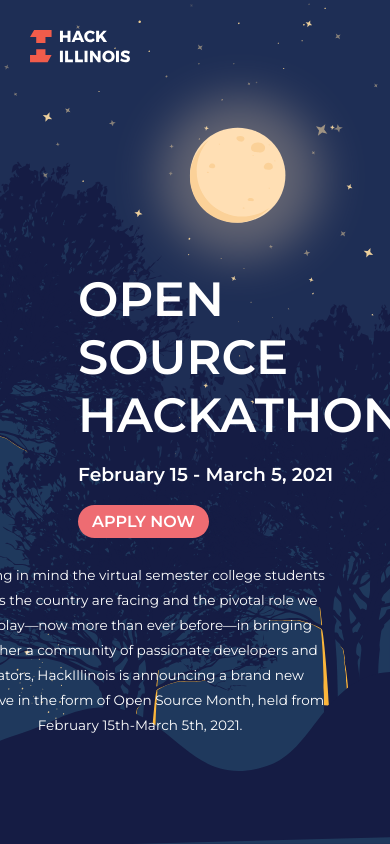
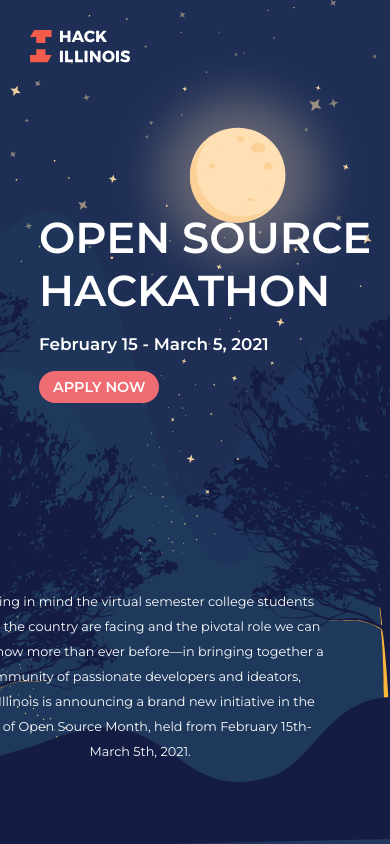
Before and after one commit to HackIllinois/os-fellowship-site, a React (Create React App) app: page / in a window 390 px wide. Built offline with nearby package versions, Linux system fonts and the light colour scheme.

Commit message:
Add support for tablet screen sizes

```diff
--- a/src/pages/Home/Hero/styles.module.scss
+++ b/src/pages/Home/Hero/styles.module.scss
@@ -6,17 +6,15 @@
 
   overflow: hidden;
 
-  // @media screen and (max-width: 1200px) {
-  //   min-height: 100px;
-  // }
+  @media screen and (max-width: 1200px) {
+    min-height: 800px;
+  }
 
   .logo {
     position: absolute;
     top: 30px;
     left: 30px;
 
-    // height: 8%;
-    // width: 10%;
     width: 100px;
   }
 
@@ -37,35 +35,31 @@
   }
 
   .topStars {
-    height: 40vh;
-    // height: 50vh;
+    height: 35%;
 
-    // background-size: cover;
-    // background-size: contain;
-    background-size: auto 120%;
+    background-size: auto 150%;
     background-position: right;
   }
 
   .centerStars {
     position: absolute;
+    bottom: 5%;
     left: 50%;
     transform: translateX(-58%);
-    // top: 40vh;
-    bottom: 5vh;
 
-    // height: 100vh;
-    height: 85vh;
-    // background-size: contain;
-    // background-repeat: no-repeat;
-    // background-position: center;
+    height: 90%;
+
+    @media screen and (max-width: 1200px) {
+      transform: translateX(-62%);
+    }
   }
 
   .moon {
     position: absolute;
     right: 6vw;
-    top: 6vh;
+    top: 6%;
 
-    height: 30vh
+    height: 30%
   }
 
   .leftTrees {
@@ -73,7 +67,15 @@
     left: 0;
     bottom: 7%;
 
-    height: 85vh;
+    height: 85%;
+
+    @media screen and (max-width: 1000px) {
+      left: -60px;
+    }
+
+    @media screen and (max-width: 900px) {
+      left: -160px;
+    }
   }
 
   .rightTrees {
@@ -81,7 +83,15 @@
     right: 0;
     bottom: 14%;
 
-    height: 50vh;
+    height: 50%;
+
+    @media screen and (max-width: 1200px) {
+      right: -40px;
+    }
+
+    @media screen and (max-width: 900px) {
+      right: -60px;
+    }
   }
 
   .bottomLandscape {
@@ -90,26 +100,41 @@
     left: 0;
 
     width: 100%;
-    height: 21vh;
+    height: 21%;
+
+    @media screen and (max-width: 1200px) {
+      height: 18%;
+    }
+
   }
 
   .header {
     color: white;
+
     position: absolute;
-    // left: 280px;
-    // top: 250px;
     left: 20%;
-    top: 32%;
+    top: 28%;
 
-    @media screen and (min-height: 900px) {
+    @media screen and (max-width: 1200px) {
+      top: 25%;
+      font-size: .9em
+    }
+
+    @media screen and (max-width: 1000px) {
+      left: 15%;
+    }
+
+    @media screen and (max-width: 900px) {
+      left: 10%;
+    }
+
+    @media screen and (min-height: 900px) and (min-width: 1200px) {
       left: 23%;
-      top: 35;
     }
 
     h1 {
       font-weight: 600;
       font-size: 3em;
-
       text-transform: uppercase;
 
       margin: 0;
@@ -117,7 +142,6 @@
 
     h3 {
       font-weight: 600;
-      // font-size: 1.5em;
     }
 
     .applyButton {
@@ -147,10 +171,18 @@
     line-height: 25px;
     font-size: .85em;
 
-    // width: 28%;
     width: 375px;
 
-    @media screen and (min-height: 900px) {
+    @media screen and (max-width: 1200px) {
+      bottom: 8%;
+      font-size: .8em;
+    }
+
+    @media screen and (min-height: 900px) and (max-width: 1000px) {
+      bottom: 9%
+    }
+
+    @media screen and (min-height: 900px) and (min-width: 1000px) {
       right: 21%;
       bottom: 10%;
     }
```
